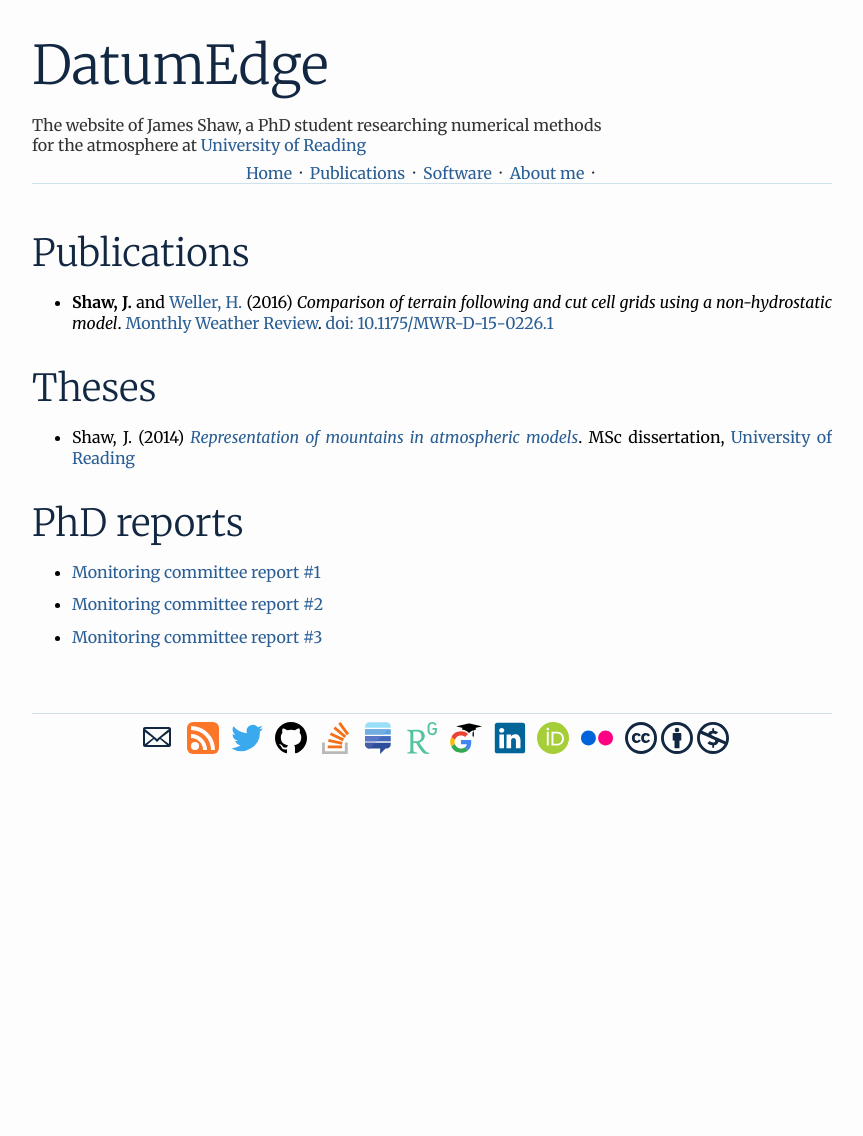
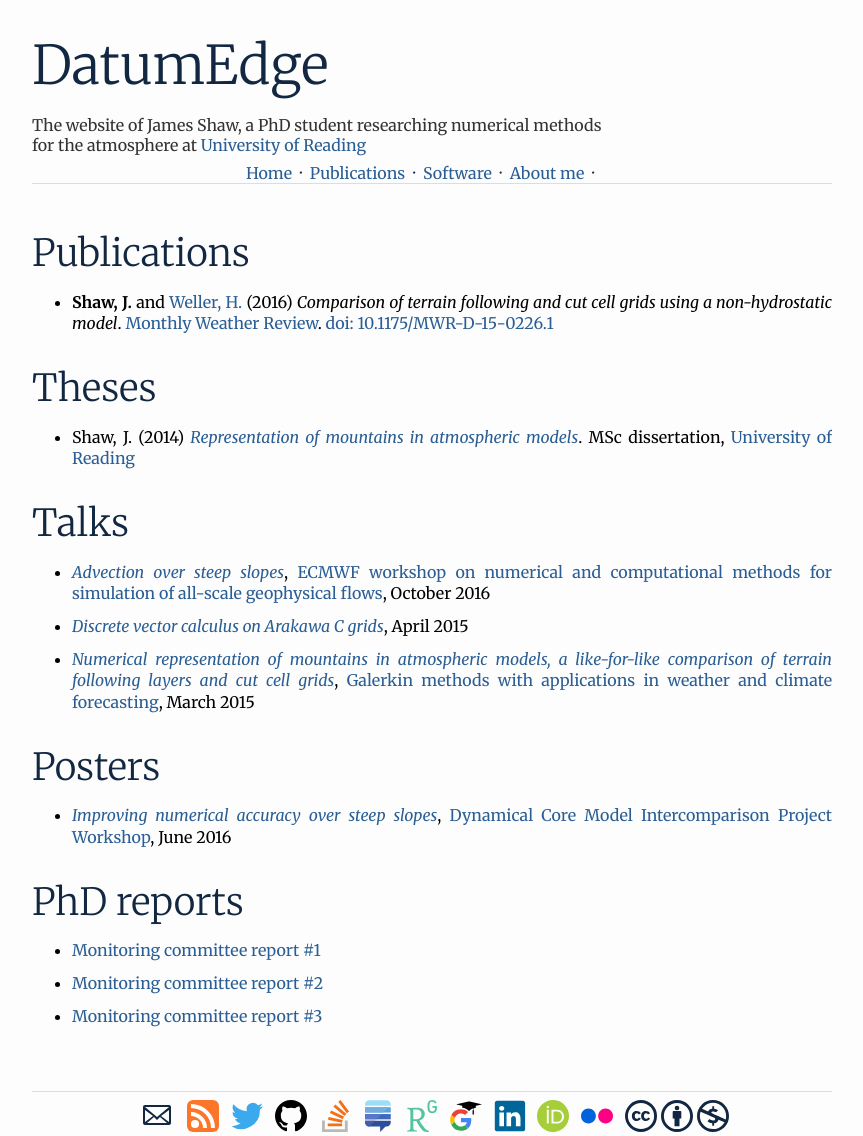
Before and after one commit to hertzsprung/hertzsprung.github.io, a Jekyll site: the page built from publications/index.html, in a window 1280 px wide. Shown: the whole page, without its empty margins (208-1071 px from the left). Built offline with Jekyll 4.4.1, drawn with Linux system fonts in a browser that asks for light colours; comment, search, counter and statistics services are not loaded; before the commit the page ends 900 px from its top, so only the background shows below that.

Commit message:
add some talks and posters

```diff
--- a/publications/index.html
+++ b/publications/index.html
@@ -12,6 +12,18 @@ layout: default
   <li>Shaw, J. (2014) <a href="msc-dissertation.pdf"><em>Representation of mountains in atmospheric models</em></a>. MSc dissertation, <a href="http://www.reading.ac.uk">University of Reading</a></li>
 </ul>
 
+<h1>Talks</h1>
+<ul>
+  <li><a href="../ecmwfnumerics2016"><em>Advection over steep slopes</em></a>, <a href="http://www.ecmwf.int/en/learning/workshops-and-seminars/workshop-numerical-and-computational-methods-simulation-all-scale-geophysical-flows">ECMWF workshop on numerical and computational methods for simulation of all-scale geophysical flows</a>, October 2016</li>
+  <li><a href="discrete-vector-calculus-c-grid.pdf"><em>Discrete vector calculus on Arakawa C grids</em></a>, April 2015</li>
+  <li><em><a href="http://www.icms.org.uk/downloads/Galerkin/Shaw.pdf">Numerical representation of mountains in atmospheric models, a like-for-like comparison of terrain following layers and cut cell grids</a></em>, <a href="http://www.icms.org.uk/workshop.php?id=334">Galerkin methods with applications in weather and climate forecasting</a>, March 2015</li>
+</ul>
+
+<h1>Posters</h1>
+<ul>
+  <li><em><a href="../dcmip2016/poster.pdf">Improving numerical accuracy over steep slopes</a></em>, <a href="https://www.earthsystemcog.org/projects/dcmip-2016/">Dynamical Core Model Intercomparison Project Workshop</a>, June 2016</li>
+</ul>
+
 <h1>PhD reports</h1>
 <ul>
   <li><a href="mc-report-2015-06.pdf">Monitoring committee report #1</a></li>
```
Also changed, not shown: ecmwfnumerics2016/index.html (added, +15 -0 lines), 5 other files.
